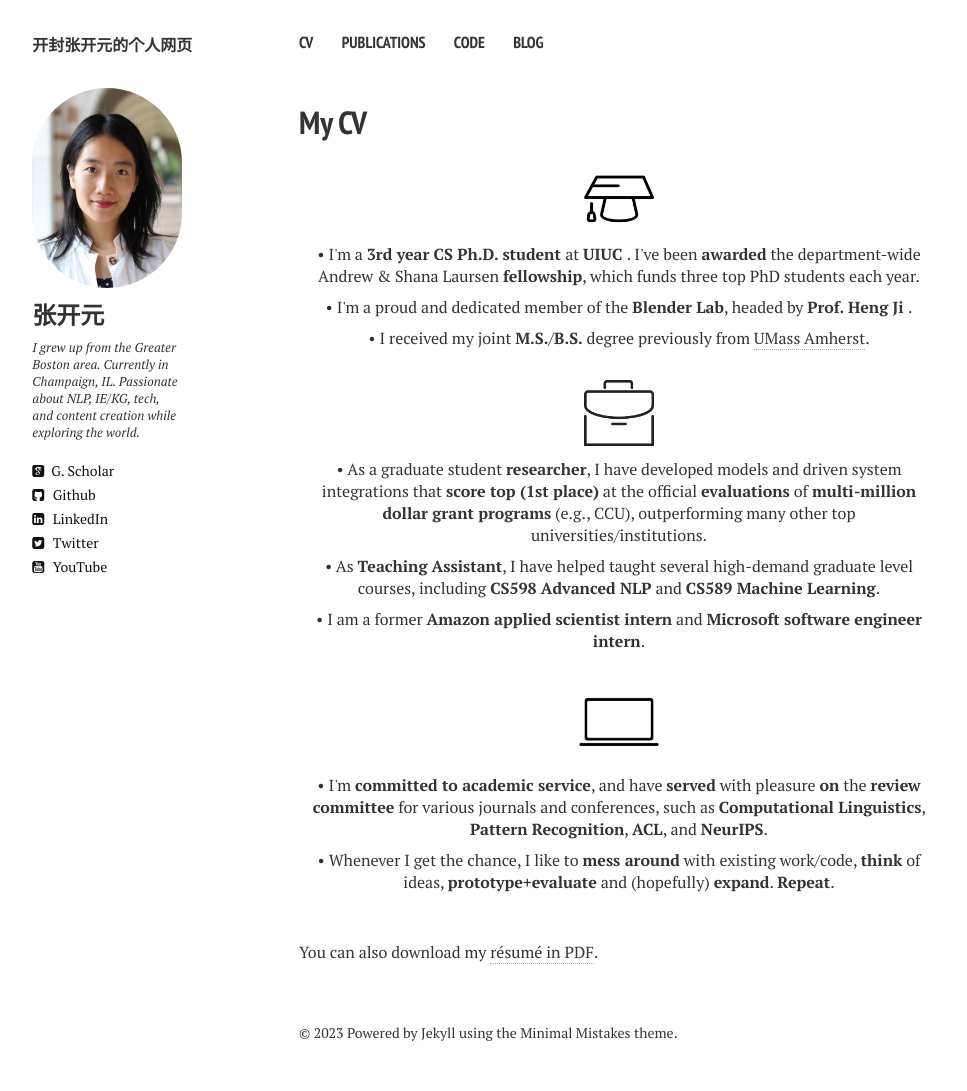
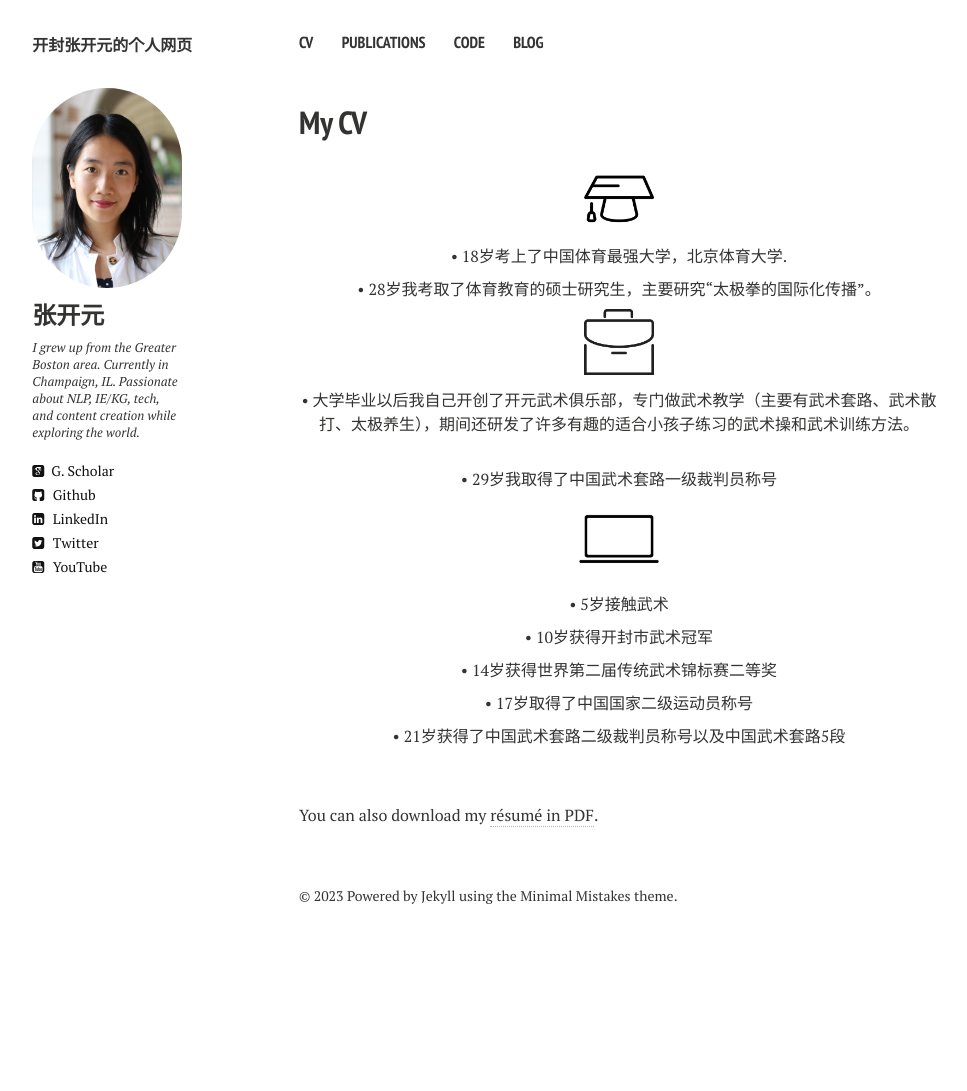
Before and after one commit to zky-kf/zky-kf.github.io, a Jekyll site: the page built from cv.md, in a window 1280 px wide. Shown: the whole page, without its empty margins (21-988 px from the left). Built offline with Jekyll 4.4.1, drawn with Linux system fonts in a browser that asks for light colours; nearby versions of some CDN libraries; after the commit the page ends 954 px from its top, so only the background shows below that.

Commit message:
Update cv.html

```diff
--- a/_layouts/cv.html
+++ b/_layouts/cv.html
@@ -46,19 +46,19 @@
     <div class="article-wrap">
 
     <p align="center" class=bottom-small><img src="{{ site.url }}/images/CV/study2.png" alt="Education" width="70" height="70"></p>
-    <p align="center" style=" margin-bottom: 35px;">&#8226 I'm a <strong> 3rd year CS Ph.D. student </strong> at <strong> <a href="https://www.cics.umass.edu" target="_blank">UIUC</a> </strong>. I've been <strong>awarded</strong> the department-wide Andrew & Shana Laursen <strong>fellowship</strong>, which funds three top PhD students each year.</p>
-    <p align="center" style=" margin-bottom: 35px;">&#8226 I'm a proud and dedicated member of the <strong><a href="https://github.com/Information-Fusion-Lab-Umass/" target="_blank">Blender Lab</a></strong>, headed by <strong> <a href="http://blender.cs.illinois.edu/hengji.html" target="_blank">Prof. Heng Ji</a> </strong>.</p>
-    <p align="center" class="bottom-three">&#8226 I received my joint <strong>M.S.</strong>/<strong>B.S. </strong> degree previously from <a href="https://www.cics.umass.edu" target="_blank">UMass Amherst</a>.</p>
+    <p align="center" style=" margin-bottom: 35px;">&#8226 18岁考上了中国体育最强大学，北京体育大学.</p>
+    <p align="center" style=" margin-bottom: 35px;">&#8226 28岁我考取了体育教育的硕士研究生，主要研究“太极拳的国际化传播”。</p>
 
     <p align="center" class=bottom-small><img src="{{ site.url }}/images/CV/business.png" alt="Work Experience" width="70" height="70"></p>
-    <p align="center" style=" margin-bottom: 35px;">&#8226 As a graduate student <strong>researcher</strong>, I have developed models and driven system integrations that <strong>score top (1st place)</strong> at the official <strong>evaluations</strong> of <strong>multi-million dollar grant programs</strong> (e.g., CCU), outperforming many other top universities/institutions.
-    <p align="center" style=" margin-bottom: 35px;">&#8226 As <strong>Teaching Assistant</strong>, I have helped taught several high-demand graduate level courses, including <strong><a href="http://blender.cs.illinois.edu/hengji/teaching.html" target="_blank">CS598 Advanced NLP</a></strong> and <strong><a href="https://people.cs.umass.edu/~domke/courses/compsci589/" target="_blank">CS589 Machine Learning</a></strong>.</p>
-    <p align="center" class="bottom-three">&#8226 I am a former <strong> Amazon applied scientist intern</strong> and <strong>Microsoft software engineer intern</strong>.</p>
+    <p align="center" class="bottom-three">&#8226 大学毕业以后我自己开创了开元武术俱乐部，专门做武术教学（主要有武术套路、武术散打、太极养生），期间还研发了许多有趣的适合小孩子练习的武术操和武术训练方法。</p>
+    <p align="center" style=" margin-bottom: 35px;">&#8226 29岁我取得了中国武术套路一级裁判员称号</p>
 
     <p align="center" class=bottom-small><img src="{{ site.url }}/images/CV/computer2.png" alt="Computer Skills" width="80" height="80"></p>
-    <p align="center" style=" margin-bottom: 35px;">&#8226 I'm <strong>committed to academic service</strong>, and have <strong>served</strong> with pleasure <strong>on</strong> the <strong>review committee</strong> for various journals and conferences, such as <strong><a href="https://direct.mit.edu/coli" target="_blank">Computational Linguistics</a></strong>, <strong><a href="https://www.journals.elsevier.com/pattern-recognition" target="_blank">Pattern Recognition</a></strong>, <strong><a href="https://aclanthology.org/venues/acl/" target="_blank">ACL</a></strong>, and <strong><a href="https://nips.cc/" target="_blank">NeurIPS</a></strong>.
-
-    <p align="center">&#8226 Whenever I get the chance, I like to <strong>mess around</strong> with existing work/code, <strong>think</strong> of ideas, <strong>prototype+evaluate</strong> and (hopefully) <strong>expand</strong>. <strong>Repeat</strong>.</p>
+    <p align="center" style=" margin-bottom: 35px;">&#8226 5岁接触武术</p>
+    <p align="center" style=" margin-bottom: 35px;">&#8226 10岁获得开封市武术冠军</p>
+    <p align="center" style=" margin-bottom: 35px;">&#8226 14岁获得世界第二届传统武术锦标赛二等奖</p>
+    <p align="center" style=" margin-bottom: 35px;">&#8226 17岁取得了中国国家二级运动员称号 </p>
+    <p align="center" style=" margin-bottom: 35px;">&#8226 21岁获得了中国武术套路二级裁判员称号以及中国武术套路5段 </p>
     <br>
     {{ content }}
     </div><!-- /.article-wrap -->
```
